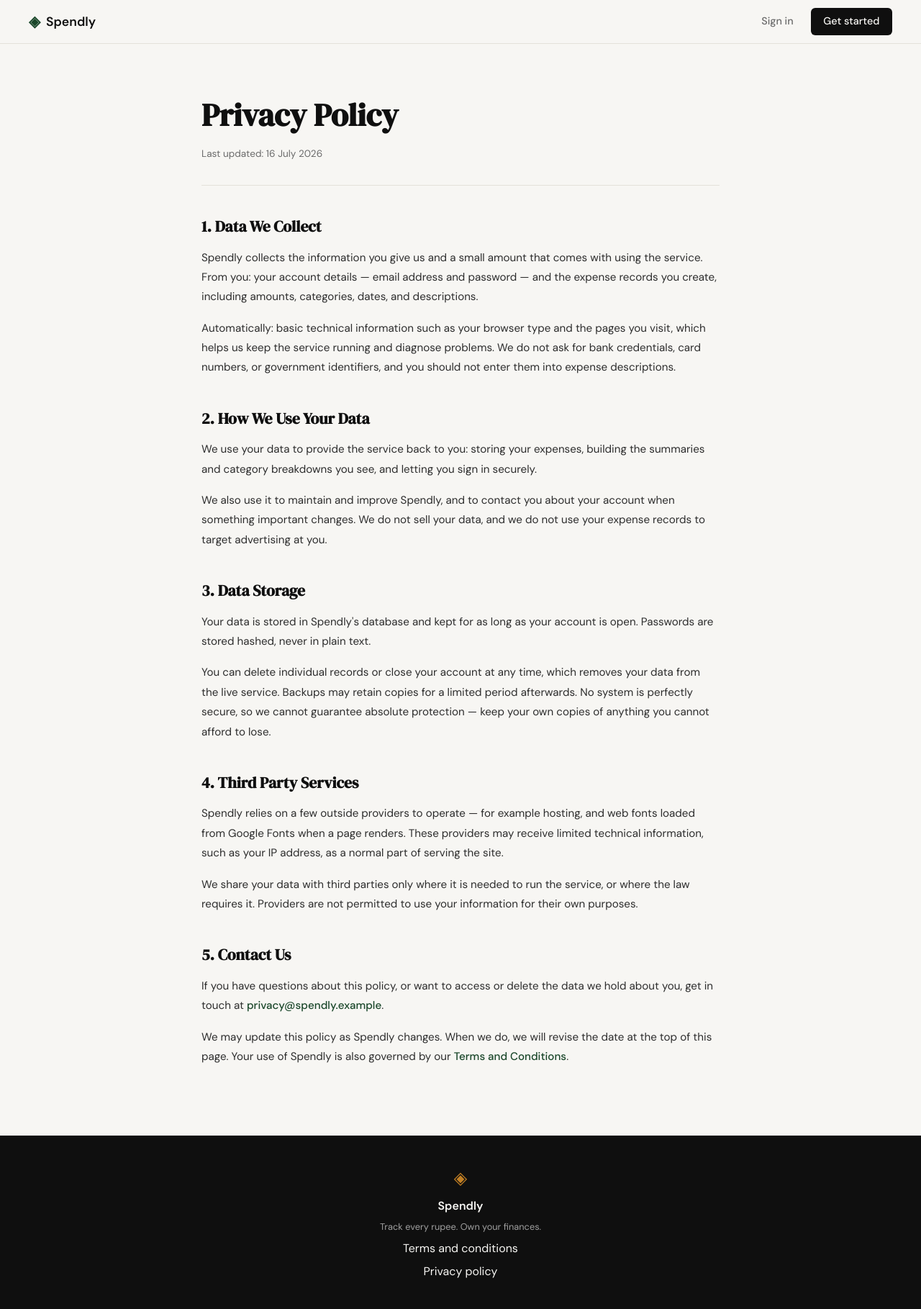
After one commit to ravk24/spendly-campusX, a Flask app: page /privacy in a window 1280 px wide. The commit adds this page. Shown: the whole page at 72% size. Run offline with Flask 3, Linux system fonts and the light colour scheme.

Commit message:
landing: add privacy policy page and route

```diff
--- a/app.py
+++ b/app.py
@@ -25,6 +25,11 @@ def login():
 @app.route("/terms")
 def terms():
     return render_template("terms.html")
+
+
+@app.route("/privacy")
+def privacy():
+    return render_template("privacy.html")
 
 
 # ------------------------------------------------------------------ #
--- a/templates/base.html
+++ b/templates/base.html
@@ -35,7 +35,7 @@
             <span class="footer-name">Spendly</span>
             <p class="footer-copy">Track every rupee. Own your finances.</p>
             <a href="{{ url_for('terms') }}">Terms and conditions</a>
-            <a href="#">Privacy policy</a>
+            <a href="{{ url_for('privacy') }}">Privacy policy</a>
         </div>
     </footer>
 
--- /dev/null
+++ b/templates/privacy.html
@@ -0,0 +1,73 @@
+{% extends "base.html" %}
+
+{% block title %}Privacy Policy — Spendly{% endblock %}
+
+{% block content %}
+
+<section class="legal">
+    <div class="legal-inner">
+        <h1 class="legal-title">Privacy Policy</h1>
+        <p class="legal-updated">Last updated: 16 July 2026</p>
+
+        <h2 class="legal-heading">1. Data We Collect</h2>
+        <p class="legal-body">
+            Spendly collects the information you give us and a small amount that comes with using
+            the service. From you: your account details — email address and password — and the
+            expense records you create, including amounts, categories, dates, and descriptions.
+        </p>
+        <p class="legal-body">
+            Automatically: basic technical information such as your browser type and the pages you
+            visit, which helps us keep the service running and diagnose problems. We do not ask for
+            bank credentials, card numbers, or government identifiers, and you should not enter
+            them into expense descriptions.
+        </p>
+
+        <h2 class="legal-heading">2. How We Use Your Data</h2>
+        <p class="legal-body">
+            We use your data to provide the service back to you: storing your expenses, building
+            the summaries and category breakdowns you see, and letting you sign in securely.
+        </p>
+        <p class="legal-body">
+            We also use it to maintain and improve Spendly, and to contact you about your account
+            when something important changes. We do not sell your data, and we do not use your
+            expense records to target advertising at you.
+        </p>
+
+        <h2 class="legal-heading">3. Data Storage</h2>
+        <p class="legal-body">
+            Your data is stored in Spendly's database and kept for as long as your account is
+            open. Passwords are stored hashed, never in plain text.
+        </p>
+        <p class="legal-body">
+            You can delete individual records or close your account at any time, which removes your
+            data from the live service. Backups may retain copies for a limited period afterwards.
+            No system is perfectly secure, so we cannot guarantee absolute protection — keep your
+            own copies of anything you cannot afford to lose.
+        </p>
+
+        <h2 class="legal-heading">4. Third Party Services</h2>
+        <p class="legal-body">
+            Spendly relies on a few outside providers to operate — for example hosting, and web
+            fonts loaded from Google Fonts when a page renders. These providers may receive limited
+            technical information, such as your IP address, as a normal part of serving the site.
+        </p>
+        <p class="legal-body">
+            We share your data with third parties only where it is needed to run the service, or
+            where the law requires it. Providers are not permitted to use your information for
+            their own purposes.
+        </p>
+
+        <h2 class="legal-heading">5. Contact Us</h2>
+        <p class="legal-body">
+            If you have questions about this policy, or want to access or delete the data we hold
+            about you, get in touch at <a href="mailto:privacy@spendly.example">privacy@spendly.example</a>.
+        </p>
+        <p class="legal-body">
+            We may update this policy as Spendly changes. When we do, we will revise the date at the
+            top of this page. Your use of Spendly is also governed by our
+            <a href="{{ url_for('terms') }}">Terms and Conditions</a>.
+        </p>
+    </div>
+</section>
+
+{% endblock %}
--- a/templates/terms.html
+++ b/templates/terms.html
@@ -40,7 +40,7 @@
         <p class="legal-body">
             You may delete your data or close your account at any time. Backups may retain copies
             for a limited period after deletion. Our handling of personal information is described
-            in the <a href="#">Privacy Policy</a>.
+            in the <a href="{{ url_for('privacy') }}">Privacy Policy</a>.
         </p>
 
         <h2 class="legal-heading">4. Limitations of Liability</h2>
```
